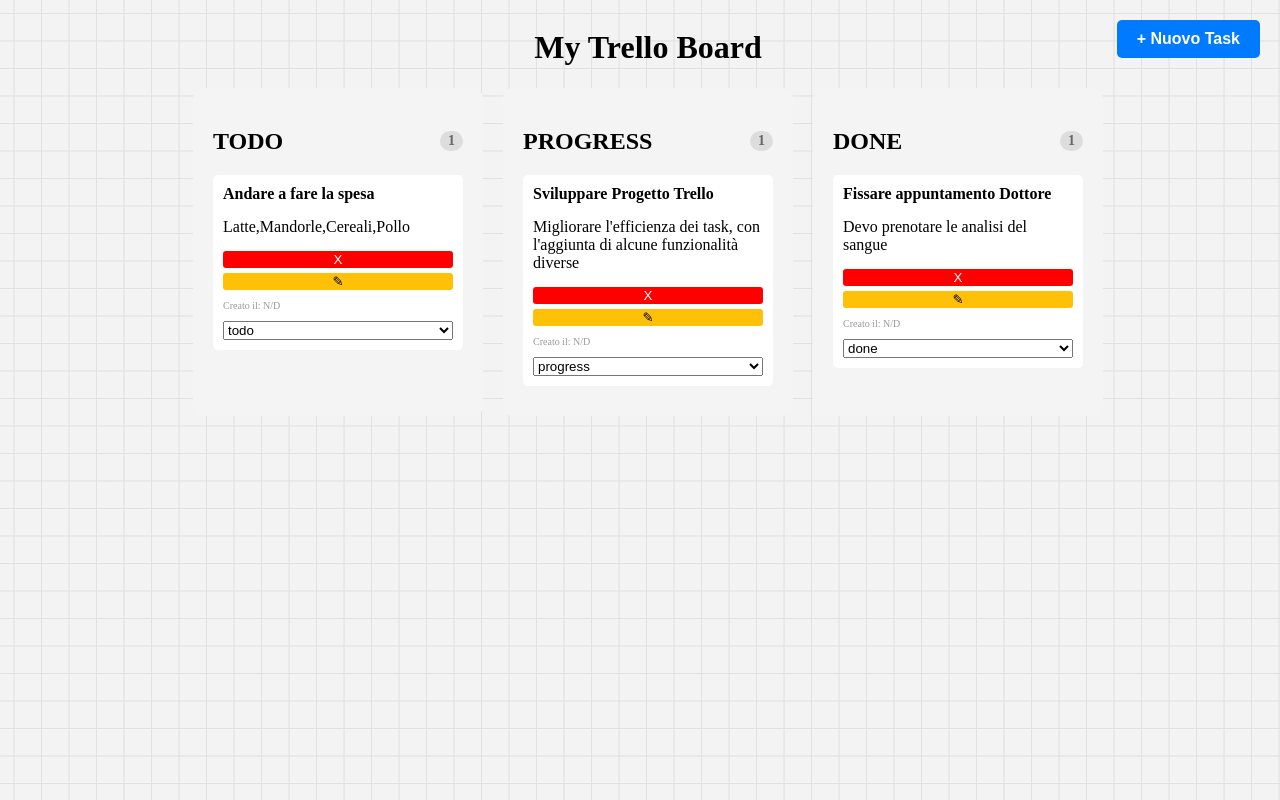
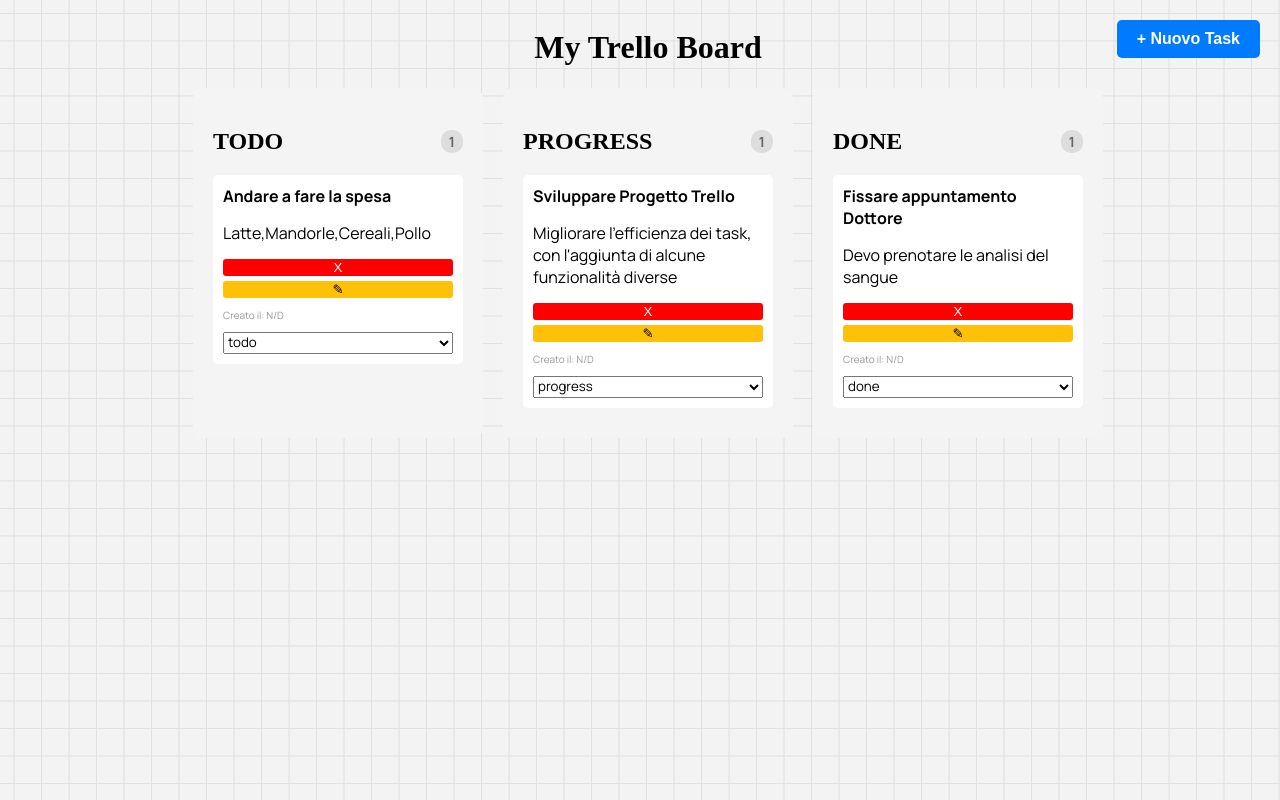
Before and after one commit to vincenzocrucitti04-hash/POSYTRON, a React (Vite) app in the folder Progetto_01_04/trello/: page / in a window 1280 px wide. Built offline with nearby package versions, Linux system fonts and the light colour scheme; a web font is replaced by a local one.

Commit message:
cambiato il font di tutti i div,select e span

```diff
--- a/Progetto_01_04/trello/src/App.css
+++ b/Progetto_01_04/trello/src/App.css
@@ -92,3 +92,9 @@
   cursor: pointer;
   border-radius: 3px;
 }
+
+div,
+select,
+span {
+  font-family: "Manrope", sans-serif;
+}
```
